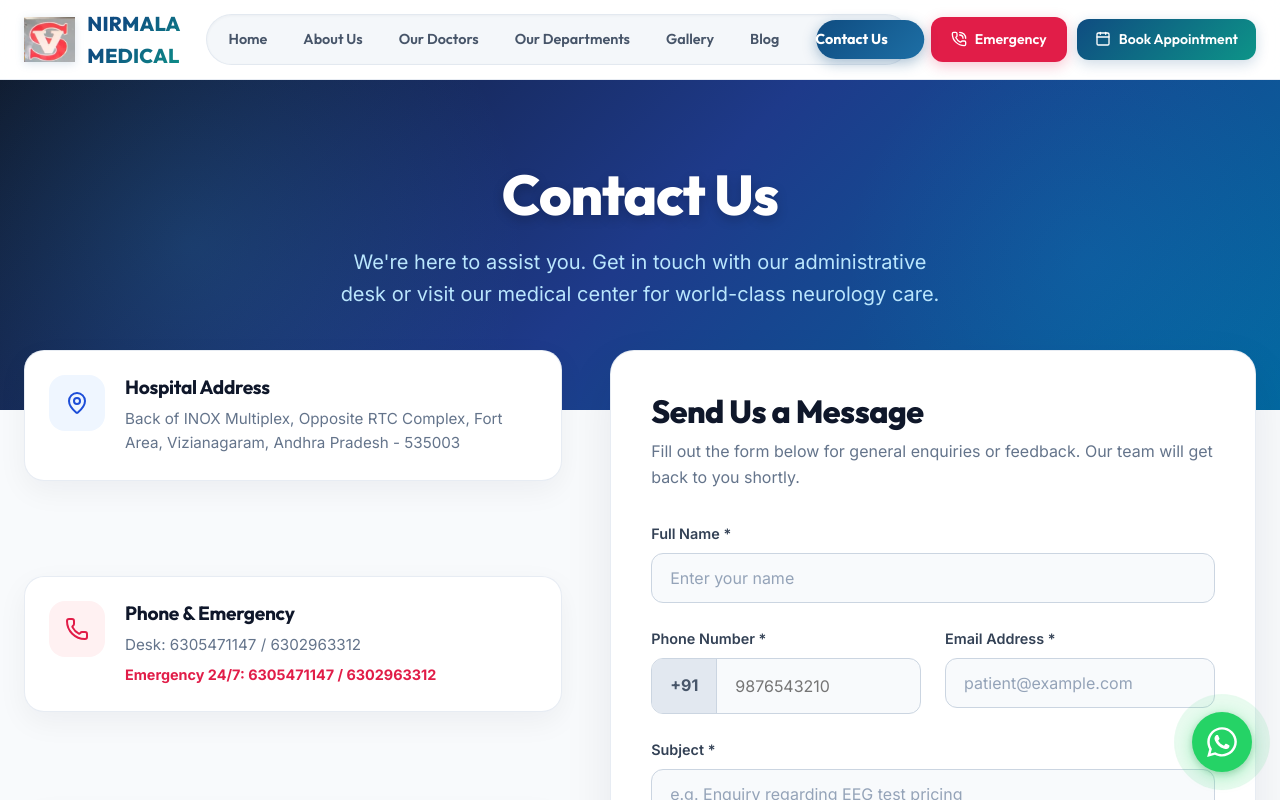
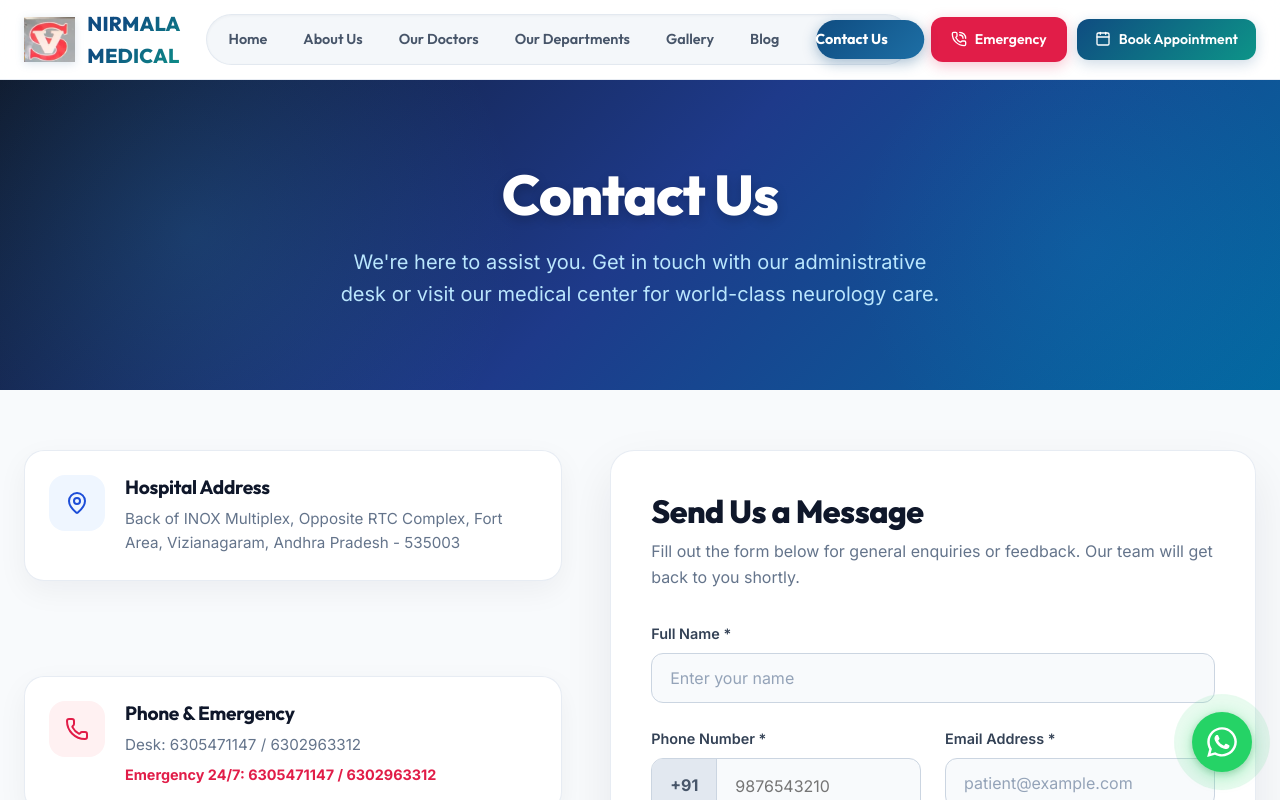
Before and after one commit to 251412/Nirmala-Neuro-General-Medical-Centre, a React (Vite) app: page /contact in a window 1280 px wide. Shown: the top 800 px of the page. Built offline with nearby package versions, Linux system fonts and the light colour scheme; no server answers.

Commit message:
fix: remove overlap between contact grid and header banner

```diff
--- a/src/styles/Contact.module.css
+++ b/src/styles/Contact.module.css
@@ -7,7 +7,7 @@
   position: relative;
   background: linear-gradient(135deg, #0f172a 0%, #1e3a8a 50%, #0369a1 100%);
   color: #ffffff;
-  padding: 80px 0 100px;
+  padding: 80px 0;
   text-align: center;
   overflow: hidden;
 }
@@ -57,9 +57,8 @@
   z-index: 2;
 }
 
-/* ── Main Content Grid ── */
 .contactContainer {
-  margin-top: -60px; /* Pull up to overlap hero */
+  padding-top: 60px;
   position: relative;
   z-index: 10;
   padding-bottom: 80px;
```
